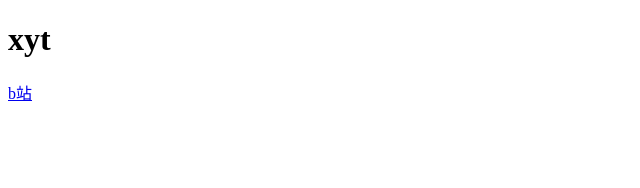
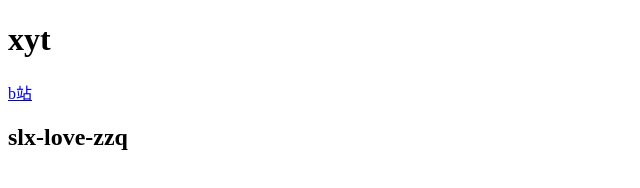
Before and after one commit to xyt0516/0516, a plain HTML site: page index.html in a window 1280 px wide. Shown: the whole page, without its empty margins (0-640 px from the left). Drawn offline with Linux system fonts and the light colour scheme.

Commit message:
Add files via upload

```diff
--- a/index.html
+++ b/index.html
@@ -8,5 +8,6 @@
 <body>
     <h1>xyt</h1>
     <a href="https://space.bilibili.com/3546587062078260/video">b站</a>
+    <h2>slx-love-zzq</h2>
 </body>
 </html>
```
